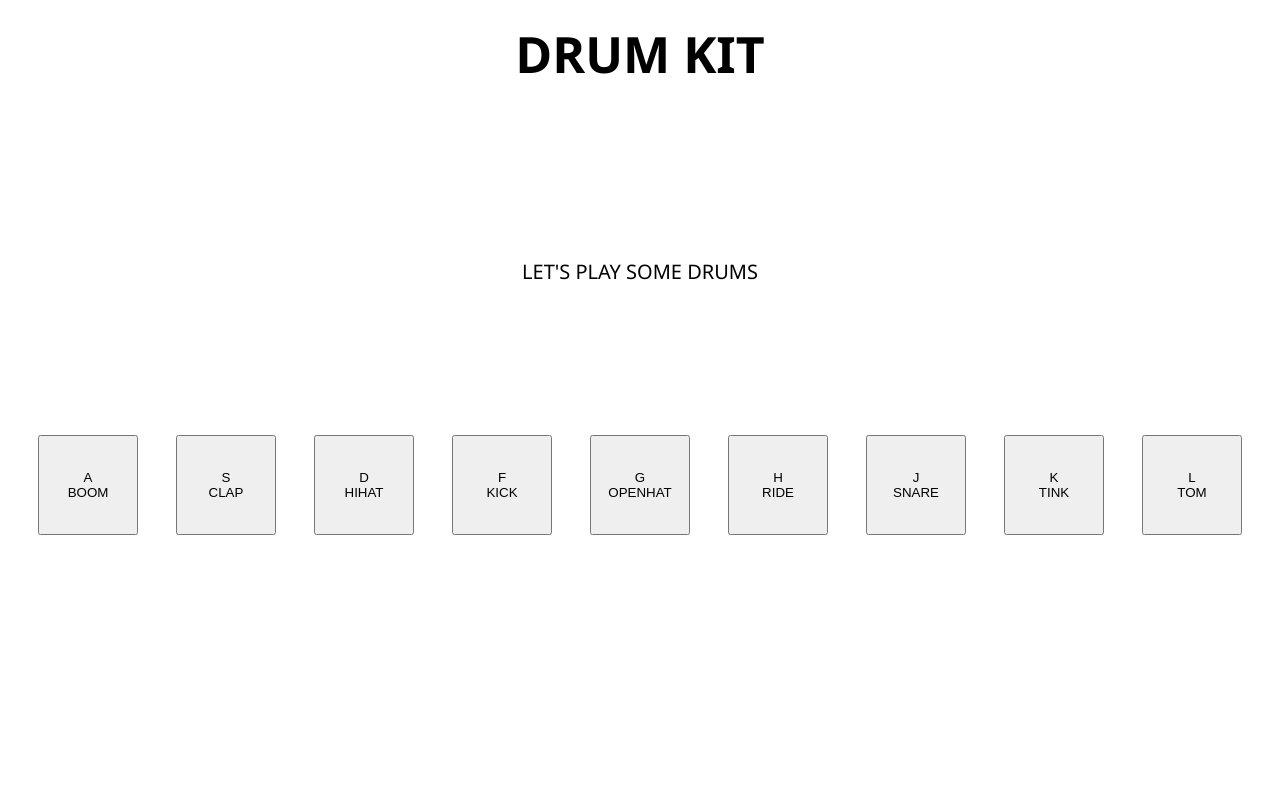
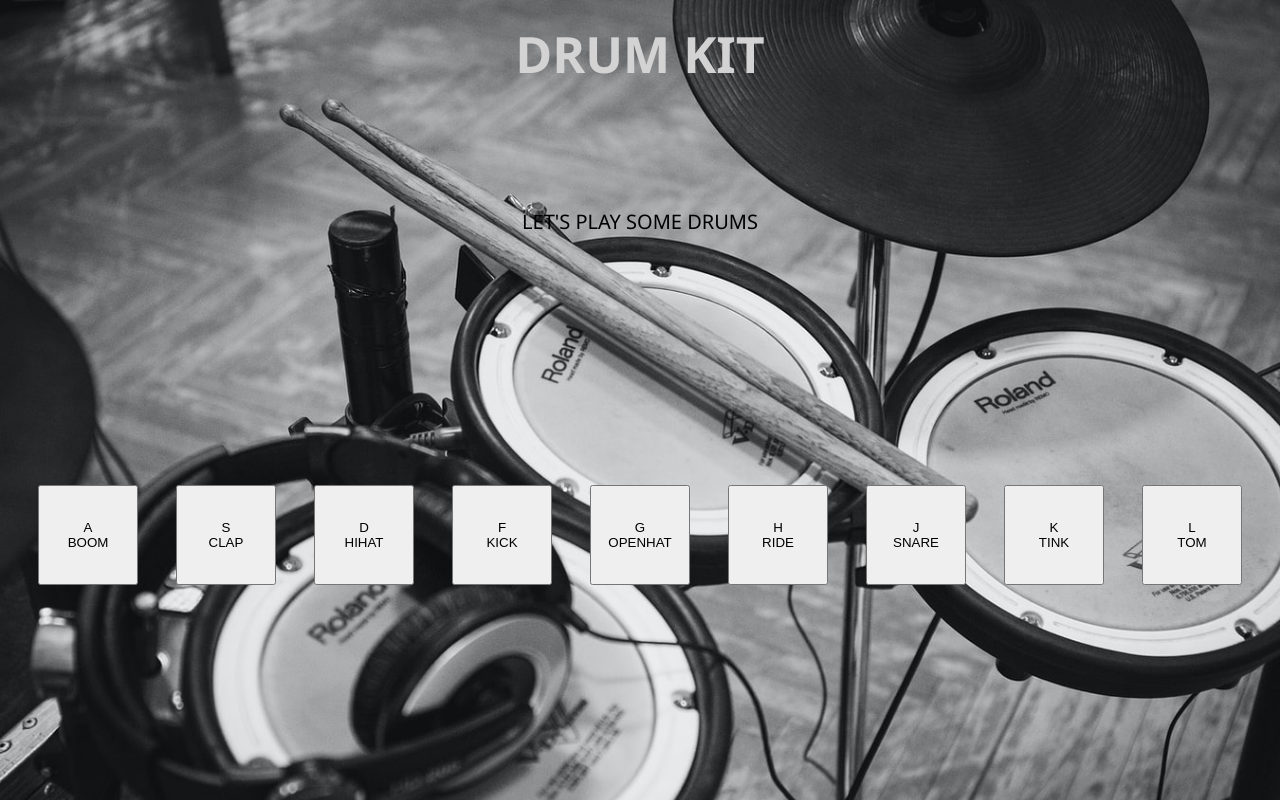
Before and after one commit to JordanLeeDiamond/drumKit, a plain HTML site: page index.html in a window 1280 px wide. Drawn offline with Linux system fonts and the light colour scheme.

Commit message:
simple styling

```diff
--- a/style.css
+++ b/style.css
@@ -8,6 +8,10 @@ body {
     align-content: center;
     text-align: center;
     font-family: 'Segoe UI', Tahoma, Geneva, Verdana, sans-serif;
+    background-image:url(./images/monotoneDrumKit.jpeg);
+    background-repeat: no-repeat;
+    background-size: cover;
+    background-attachment: fixed;
 }
 
 .header {
@@ -16,14 +20,17 @@ body {
 
 h1 {
     font-size: 50px;
+    color:lightgrey;
 }
 
 .text {
-    padding-top: 150px;
+    padding-top: 100px;
+    padding-bottom: 100px;
 }
 
 p {
     font-size: 20px;
+    color: black;
 }
 
 .buttons {
```
Also changed, not shown: index.html (+1 -1 lines), images/monotoneDrumKit.jpeg (added).
